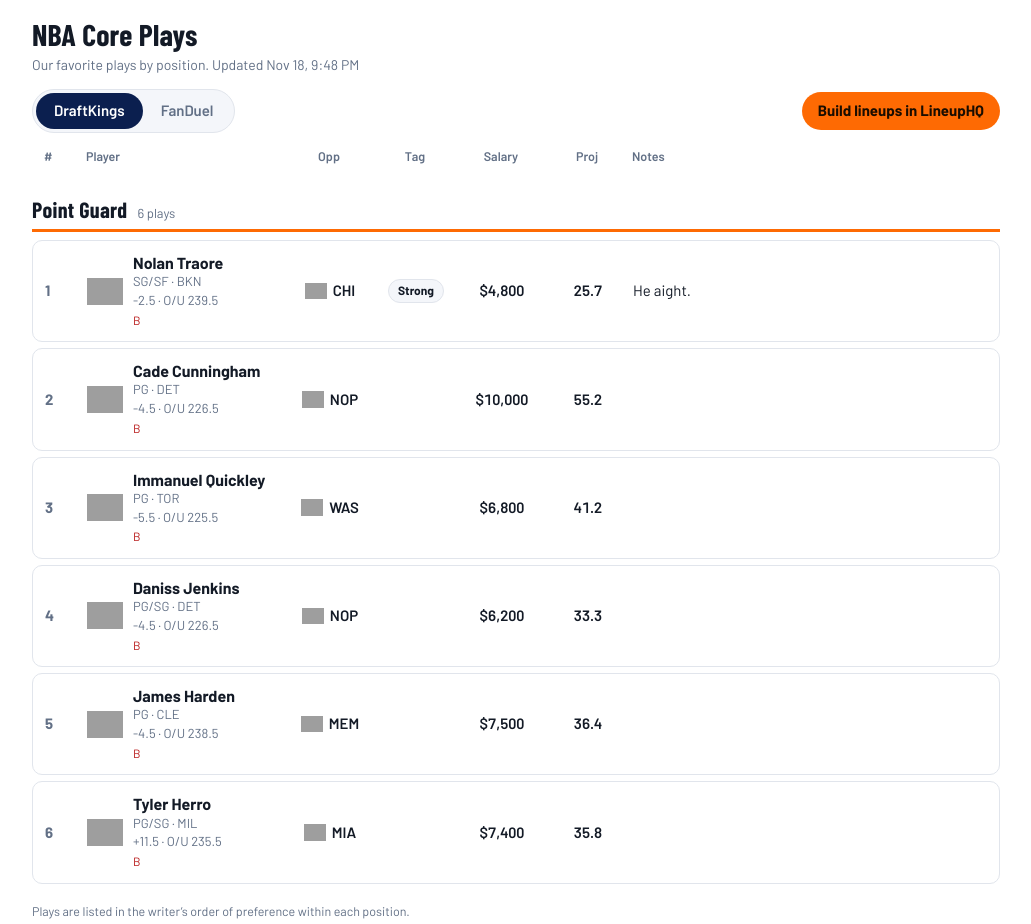
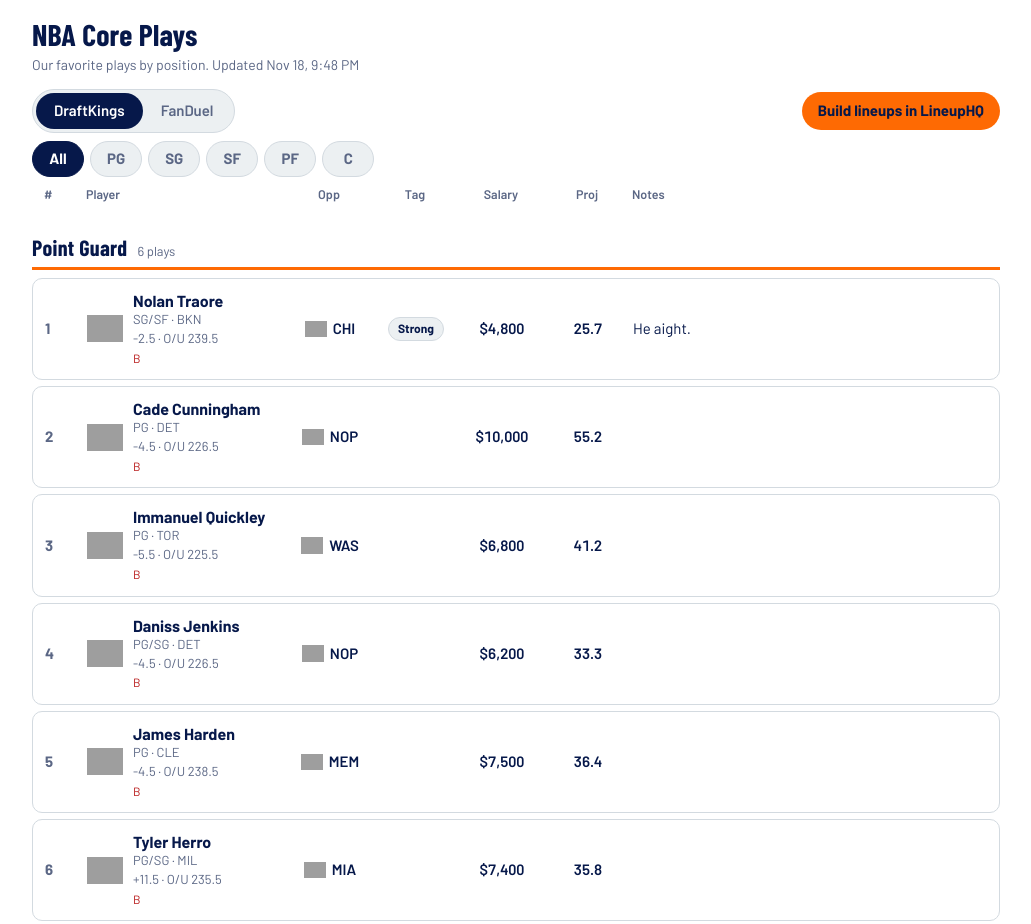
Before and after one commit to meansy53/NBA-Core-Plays, a plain HTML site: page index.html in a window 1280 px wide. Shown: the top 924 px of the page, without its empty margins (124-1155 px from the left). Drawn offline with nearby package versions, Linux system fonts and the light colour scheme; grey boxes are pictures that could not be loaded.

Commit message:
Add files via upload

```diff
--- a/index.html
+++ b/index.html
@@ -11,15 +11,15 @@
 <style>
   :root {
     color-scheme: light dark;
-    --bg: #ffffff; --panel: #f4f6fa; --line: #e1e5ec; --ink: #131a26; --muted: #627086;
-    --navy: #0b1f4f; --accent: #fe6a03; --core: #15803d; --bad: #b91c1c;
-    --head-bg: #0b1f4f; --head-ink: #ffffff;
+    --bg: #ffffff; --panel: #ECF0F2; --line: #d3dae0; --ink: #06184A; --muted: #5b6785;
+    --navy: #06184A; --silver: #ECF0F2; --accent: #FE6A03; --core: #15803d; --bad: #b91c1c;
+    --head-bg: #06184A; --head-ink: #ffffff; --btn-ink: #06184A;
   }
   @media (prefers-color-scheme: dark) {
     :root {
-      --bg: #10141c; --panel: #1a202b; --line: #2a3140; --ink: #eef1f6; --muted: #9aa5b8;
-      --navy: #0b1f4f; --accent: #ff7a1f; --core: #34d399; --bad: #f87171;
-      --head-bg: #243a82; --head-ink: #ffffff;
+      --bg: #06184A; --panel: #0d2663; --line: #21367a; --ink: #ECF0F2; --muted: #a8b5d6;
+      --navy: #06184A; --silver: #ECF0F2; --accent: #FE6A03; --core: #34d399; --bad: #ff8a8a;
+      --head-bg: #FE6A03; --head-ink: #06184A; --btn-ink: #06184A;
     }
   }
   * { box-sizing: border-box; }
@@ -38,7 +38,13 @@
   .tab[aria-selected="true"] { background: var(--head-bg); color: var(--head-ink); }
   .tab:focus-visible { outline: 3px solid var(--accent); outline-offset: 2px; }
   .grow { flex: 1; }
-  .hq { background: var(--accent); color: #1a0d00; text-decoration: none; font-weight: 700; padding: 8px 16px; border-radius: 999px; white-space: nowrap; }
+  .posbar { display: flex; flex-wrap: wrap; gap: 6px; margin: 4px 0 2px; }
+  .pos { appearance: none; border: 1px solid var(--line); background: var(--panel); color: var(--muted); font: inherit; font-weight: 700;
+    padding: 6px 16px; border-radius: 999px; cursor: pointer; min-width: 52px; }
+  .pos:hover { color: var(--ink); }
+  .pos[aria-pressed="true"] { background: var(--head-bg); border-color: var(--head-bg); color: var(--head-ink); }
+  .pos:focus-visible { outline: 3px solid var(--accent); outline-offset: 2px; }
+  .hq { background: var(--accent); color: var(--btn-ink); text-decoration: none; font-weight: 700; padding: 8px 16px; border-radius: 999px; white-space: nowrap; }
   .hq:hover { filter: brightness(1.08); }
   .hq:focus-visible { outline: 3px solid var(--ink); outline-offset: 2px; }
 
@@ -104,6 +110,15 @@
     <a class="hq" id="hq" href="https://rotogrinders.com/lineuphq/nba?site=draftkings" target="_blank" rel="noopener">Build lineups in LineupHQ</a>
   </div>
 
+  <div class="posbar" role="group" aria-label="Filter by position">
+    <button class="pos" type="button" data-pos="ALL" aria-pressed="true">All</button>
+    <button class="pos" type="button" data-pos="PG" aria-pressed="false">PG</button>
+    <button class="pos" type="button" data-pos="SG" aria-pressed="false">SG</button>
+    <button class="pos" type="button" data-pos="SF" aria-pressed="false">SF</button>
+    <button class="pos" type="button" data-pos="PF" aria-pressed="false">PF</button>
+    <button class="pos" type="button" data-pos="C" aria-pressed="false">C</button>
+  </div>
+
   <div id="list" aria-live="polite"><div class="msg">Loading plays…</div></div>
   <footer>Plays are listed in the writer’s order of preference within each position.</footer>
 </div>
@@ -155,10 +170,21 @@ function rowHtml(p) {
     '<div class="notes">' + notesHtml(p.notes) + "</div></div>";
 }
 
+const POS_OF = { "point guard": "PG", "shooting guard": "SG", "small forward": "SF", "power forward": "PF", "center": "C",
+                 "pg": "PG", "sg": "SG", "sf": "SF", "pf": "PF", "c": "C" };
+let pos = (new URLSearchParams(location.search).get("pos") || "ALL").toUpperCase();
+if (!["ALL", "PG", "SG", "SF", "PF", "C"].includes(pos)) pos = "ALL";
+let CURRENT = [];
+
 function render(groups) {
   const list = $("list");
-  const filled = groups.filter(g => g.plays.length);
-  if (!filled.length) { list.innerHTML = '<div class="msg">No plays have been posted yet.<small>Check back soon.</small></div>'; return; }
+  const filled = groups.filter(g => g.plays.length && (pos === "ALL" || POS_OF[String(g.name).trim().toLowerCase()] === pos));
+  if (!filled.length) {
+    list.innerHTML = pos === "ALL"
+      ? '<div class="msg">No plays have been posted yet.<small>Check back soon.</small></div>'
+      : '<div class="msg">No ' + esc(pos) + ' plays have been posted yet.<small>Try another position or choose All.</small></div>';
+    return;
+  }
   let html = '<div class="cols"><div>#</div><div>Player</div><div class="c">Opp</div><div class="c">Tag</div><div class="c">Salary</div><div class="c">Proj</div><div>Notes</div></div>';
   for (const g of filled) {
     html += '<div class="group"><h2>' + esc(g.name) + "</h2><span>" + g.plays.length + " play" + (g.plays.length === 1 ? "" : "s") + "</span></div>";
@@ -186,7 +212,7 @@ async function show(s) {
   for (const b of document.querySelectorAll(".tab")) b.setAttribute("aria-selected", String(b.dataset.site === s));
   $("hq").href = "https://rotogrinders.com/lineuphq/nba?site=" + (s === "fd" ? "fanduel" : "draftkings");
   $("list").innerHTML = '<div class="msg">Loading plays…</div>';
-  try { render(await load(s)); }
+  try { CURRENT = await load(s); render(CURRENT); }
   catch (e) {
     console.error(e);
     $("list").innerHTML = '<div class="msg err">Couldn’t load the plays.<small>' + esc(e.message || e) + " Refresh the page to try again.</small></div>";
@@ -197,6 +223,17 @@ for (const b of document.querySelectorAll(".tab")) b.addEventListener("click", (
   const u = new URL(location.href); u.searchParams.set("site", b.dataset.site); history.replaceState(null, "", u);
   show(b.dataset.site);
 });
+for (const b of document.querySelectorAll(".pos")) {
+  b.setAttribute("aria-pressed", String(b.dataset.pos === pos));
+  b.addEventListener("click", () => {
+    pos = b.dataset.pos;
+    for (const x of document.querySelectorAll(".pos")) x.setAttribute("aria-pressed", String(x === b));
+    const u = new URL(location.href);
+    if (pos === "ALL") u.searchParams.delete("pos"); else u.searchParams.set("pos", pos);
+    history.replaceState(null, "", u);
+    render(CURRENT);
+  });
+}
 show(site);
 </script>
 </body>
```
